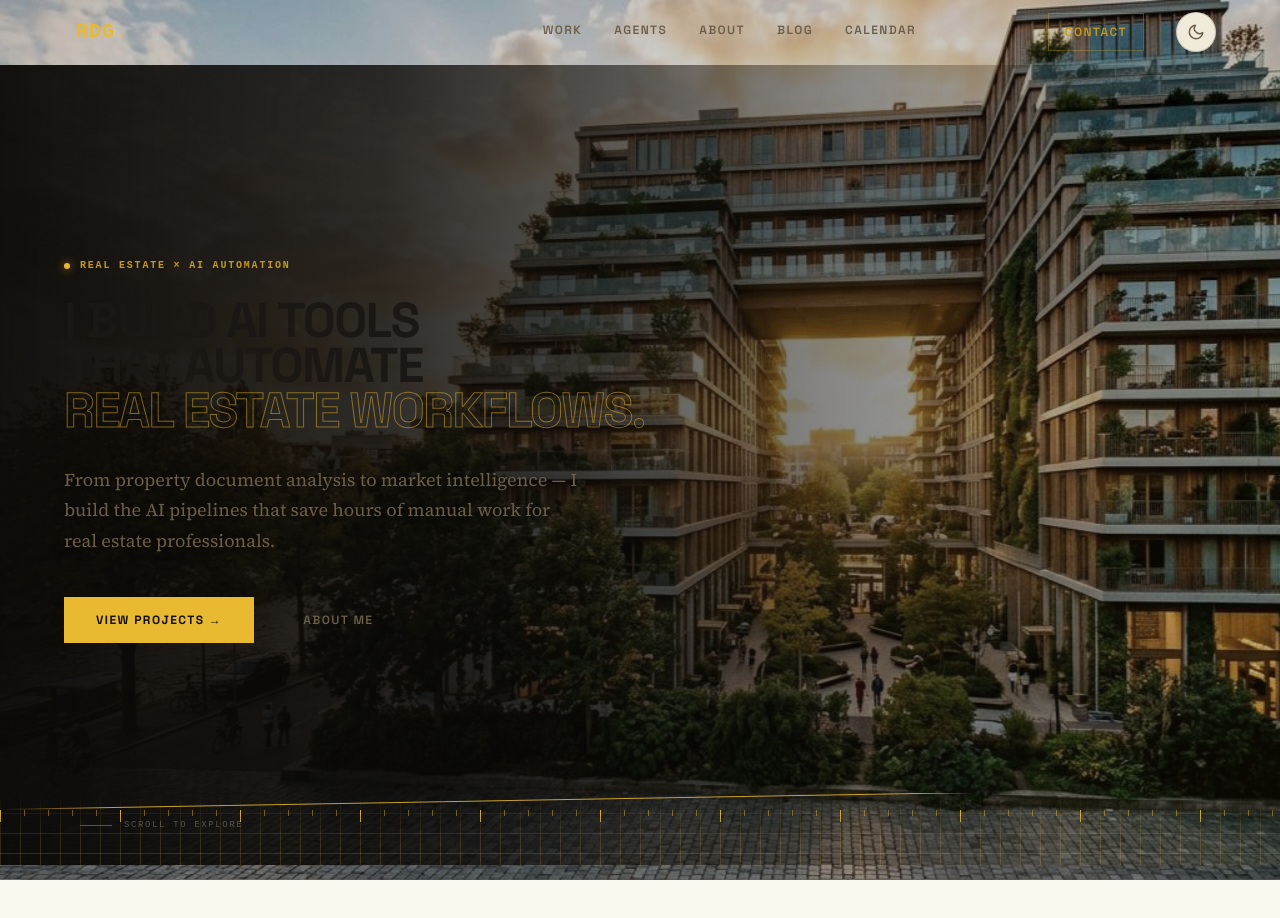
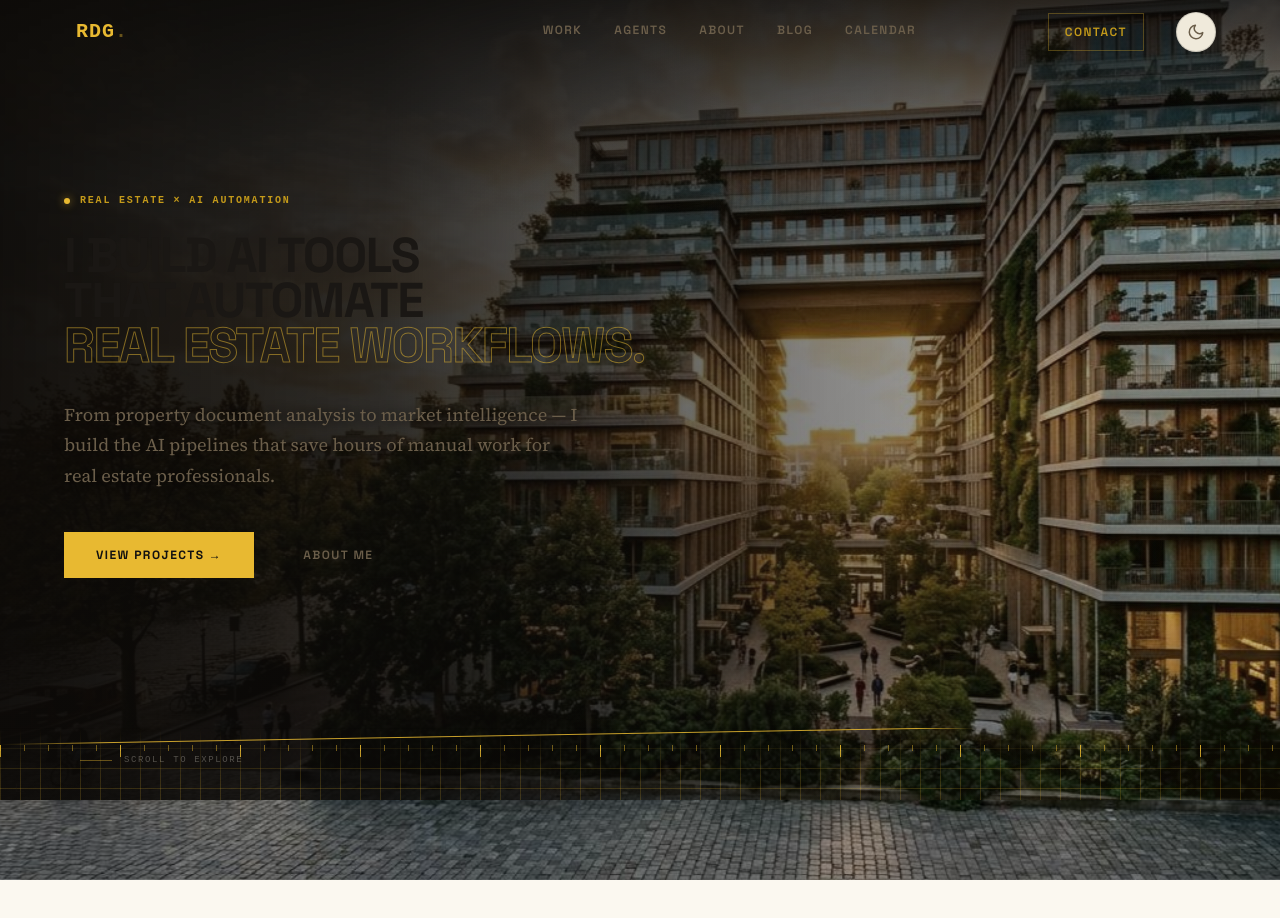
Before and after one commit to randydegroot56/randy-site, a Next.js app: page / in a window 1280 px wide. Shown: the top 918 px of the page. Built offline with nearby package versions, Linux system fonts and the light colour scheme.

Commit message:
fix(hero): fixed section surges with photo, top-edge scrim, scroll placeholder

```diff
--- a/src/app/page.js
+++ b/src/app/page.js
@@ -203,23 +203,24 @@ export default function Page() {
         />
       </motion.div>
 
-      <section
-        className="snap-section"
+      <motion.section
         onMouseMove={handleHeroMouseMove}
         onMouseLeave={handleHeroMouseLeave}
         style={{
+          position: 'fixed',
+          top: 0, left: 0, right: 0,
           height: '100vh',
-          minHeight: 'unset',
+          zIndex: 1,
           padding: 0,
           paddingTop: 'calc(4rem + var(--space-16))',
           display: 'flex',
           flexDirection: 'column',
           justifyContent: 'flex-start',
-          position: 'relative',
           overflow: 'hidden',
+          y: photoScrollY,
         }}
       >
-        {/* Layers 1 + 2: Scrim (dissolves in Act 1) */}
+        {/* Layers 1–3: Scrim (dissolves in Act 1) */}
         <motion.div style={{ position: 'absolute', inset: 0, zIndex: 1, pointerEvents: 'none', opacity: scrimOpacity }}>
           {/* Layer 1: Gold tint wash */}
           <div
@@ -230,13 +231,22 @@ export default function Page() {
               background: 'linear-gradient(135deg, rgba(232,185,49,0.10) 0%, transparent 50%, rgba(232,185,49,0.05) 100%)',
             }}
           />
-          {/* Layer 2: Readability gradient scrim */}
+          {/* Layer 2: Readability gradient scrim — left to right */}
           <div
             aria-hidden="true"
             style={{
               position: 'absolute',
               inset: 0,
               background: 'linear-gradient(90deg, rgba(12,10,8,0.96) 0%, rgba(12,10,8,0.82) 30%, rgba(12,10,8,0.35) 65%, transparent 100%)',
+            }}
+          />
+          {/* Layer 3: Top edge darkening — top to bottom */}
+          <div
+            aria-hidden="true"
+            style={{
+              position: 'absolute',
+              inset: 0,
+              background: 'linear-gradient(to bottom, rgba(12,10,8,0.80) 0%, transparent 28%)',
             }}
           />
         </motion.div>
@@ -460,7 +470,10 @@ export default function Page() {
             // SYS.BOUNDARY_01
           </span>
         </div>
-      </section>
+      </motion.section>
+
+      {/* Scroll placeholder — creates the 100vh scroll space the fixed hero used to occupy */}
+      <div style={{ height: '100vh', scrollSnapAlign: 'start' }} />
 
       <div style={{ height: '45vh' }} />
 
```
